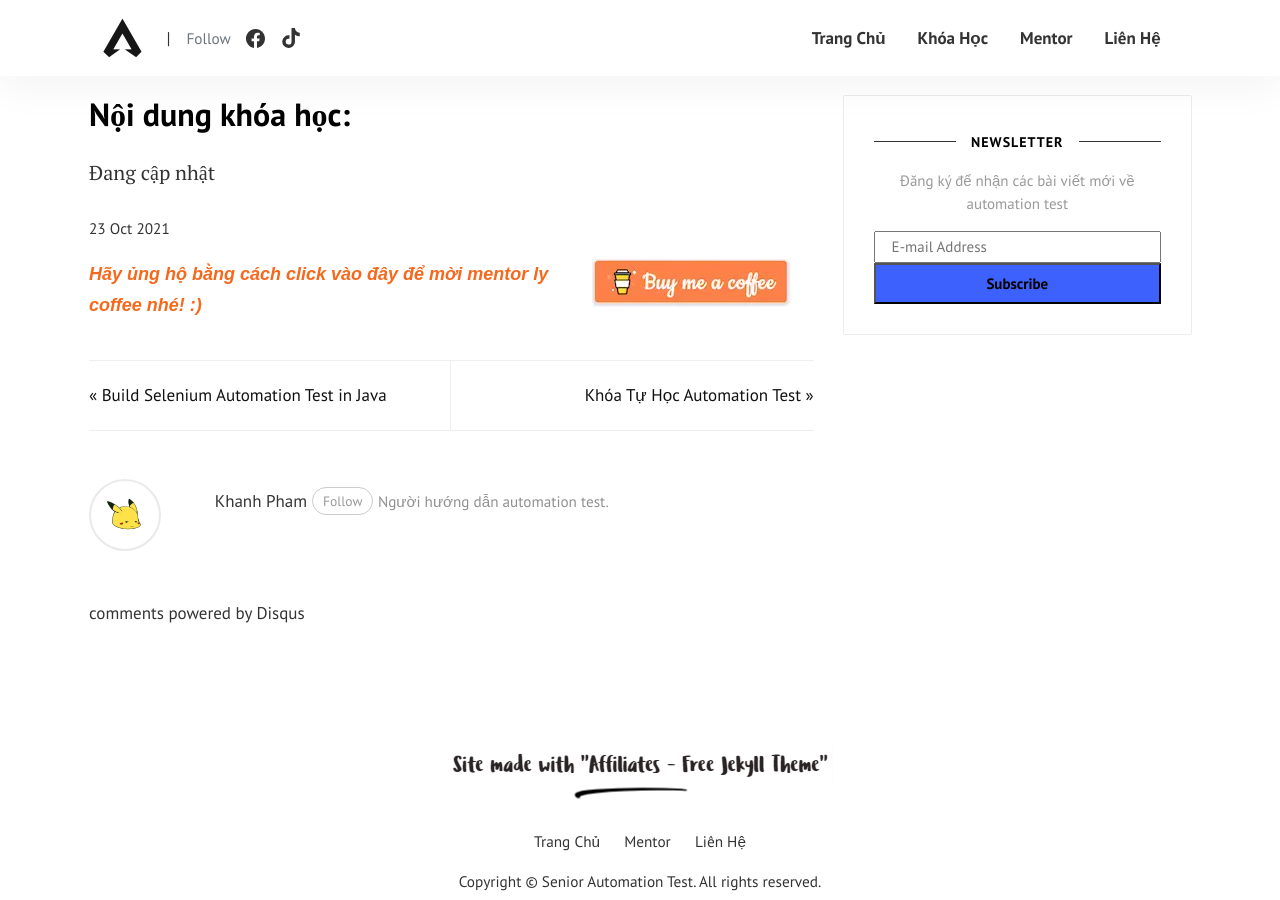
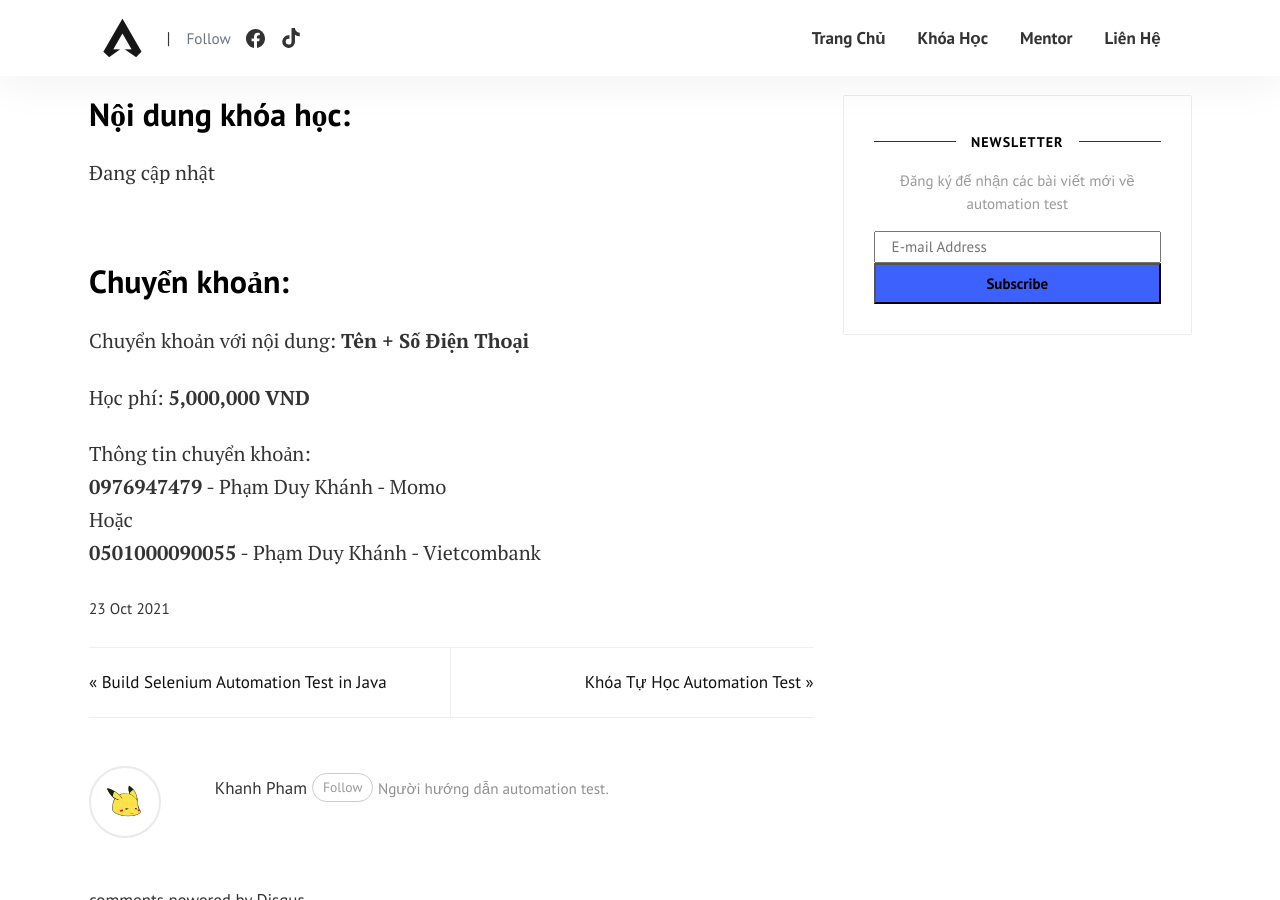
Before and after one commit to duykhanhrc/duykhanhrc.github.io, a Jekyll site: the page built from _courses/course002.md, in a window 1280 px wide and 900 px high, scrolled down 2279 px. Built offline with Jekyll 4.4.1, drawn with Linux system fonts in a browser that asks for light colours; comment, search, counter and statistics services are not loaded.

Commit message:
rebuilding site Sat Oct 23 12:56:02 SEAST 2021

```diff
--- a/Gemfile
+++ b/Gemfile
@@ -22,4 +22,4 @@ group :jekyll_plugins do
     gem 'tzinfo'
 end
 gem "webrick", "~> 1.7"
-gem 'github-pages'
+#gem 'github-pages'
--- a/_config.yml
+++ b/_config.yml
@@ -1,7 +1,7 @@
 title: "Senior Automation Test"
 email: duykhanhrc@gmail.com
 timezone: UTC
-url: "https://seniorautomationtest.com/"
+url: "https://seniorautomationtest.com"
 baseurl: ""
 # destination: ./docs
 permalink: "/:title/"
--- /dev/null
+++ b/_includes/payment.html
@@ -0,0 +1,9 @@
+<h2 style="margin-bottom: 1.5rem;">Chuyển khoản:</h2>
+<p style="margin-bottom: 1.5rem;">Chuyển khoản với nội dung: <strong>Tên + Số Điện Thoại</strong></p>
+<p style="margin-bottom: 1.5rem;">Học phí: <strong>{{page.price}} VND</strong></p>
+<p>
+	Thông tin chuyển khoản:
+	<br><strong>0976947479</strong> - Phạm Duy Khánh - Momo
+	<br>Hoặc
+	<br><strong>0501000090055</strong> - Phạm Duy Khánh - Vietcombank
+</p>
--- a/_layouts/post.html
+++ b/_layouts/post.html
@@ -46,6 +46,15 @@ post_class: post-template
                 <div class="clearfix"></div>
 			</div>
 
+            <!-- Payment -->
+            {% unless page.price == "0" %}
+            <div class="row">
+                <div class="col-md-12 article-post serif-font">
+                    {% include payment.html %}
+                </div>
+            </div>
+            {% endunless %}
+
             <!-- Post Date -->
             <p>
             <small>
@@ -56,7 +65,8 @@ post_class: post-template
                 </small>
             </p>
 
-			<!-- Donation -->
+            <!-- Donation -->
+            {% if page.price == "0" %}
             <div class="row">
                 <div class="col-md-8">
                     <a href="/donate/">
@@ -67,6 +77,7 @@ post_class: post-template
                     {% include donation.html %}
                 </div>
             </div>
+            {% endif %}
 
             <!-- Prev/Next -->
             <div class="row PageNavigation mt-4 prevnextlinks d-flex justify-content-between">
```
Also changed, not shown: pages/about.md (+3 -3 lines), 1 other file.
